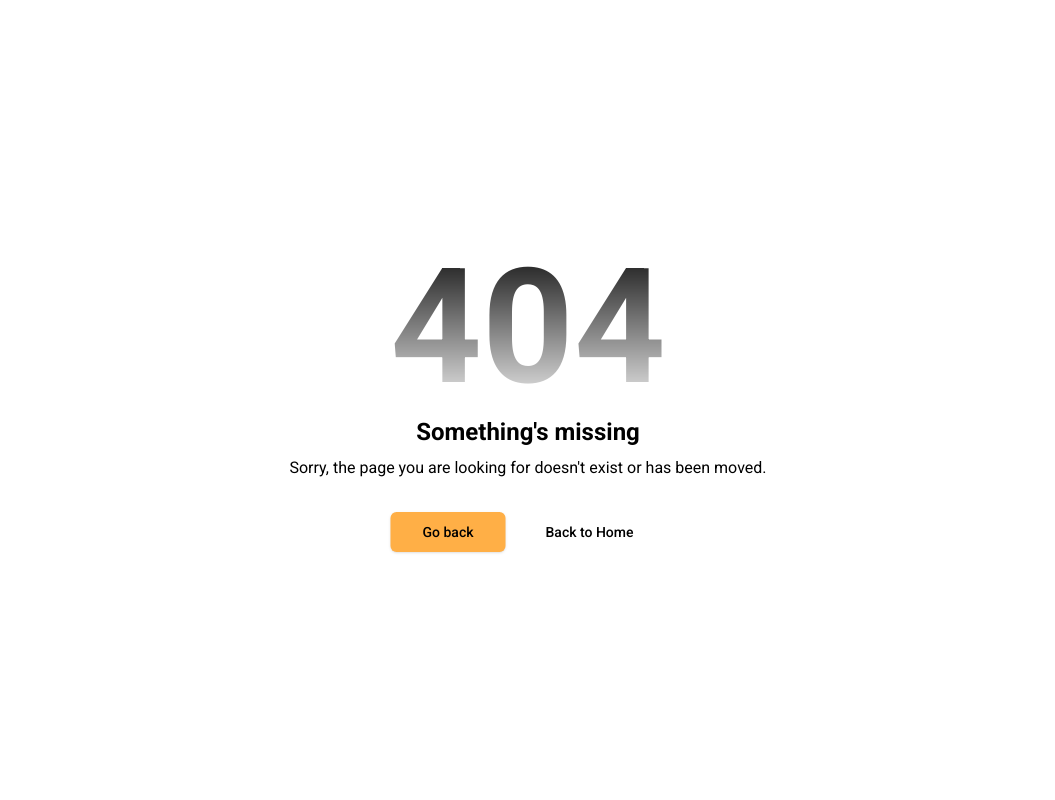
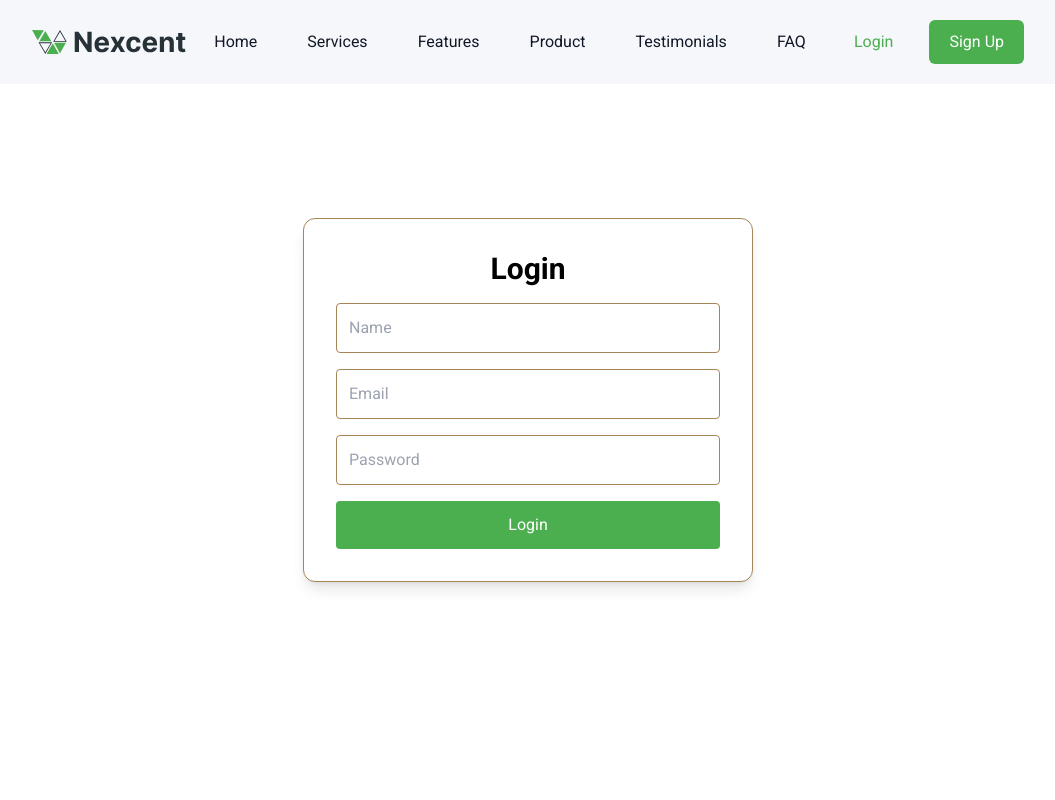
Before and after one commit to teksaglobalindonesia/next-wihope-2026, a Next.js app: page /login in a window 1280 px wide. Before the commit this address had no page. Shown: the top 800 px of the page, without its empty margins (112-1167 px from the left). Built offline with nearby package versions, Linux system fonts and the light colour scheme.

Commit message:
/login and /profile

```diff
--- /dev/null
+++ b/app/login/page.tsx
@@ -0,0 +1,13 @@
+import Footer from "@/components/custom/footer";
+import Header from "@/components/custom/header";
+import Login from "@/components/custom/login";
+
+export default function LoginPage() {
+    return(
+        <>
+        <Header />
+        <Login />
+        <Footer />
+        </>
+    )
+}
--- /dev/null
+++ b/app/profile/page.tsx
@@ -0,0 +1,15 @@
+import Footer from '@/components/custom/footer'
+import Header from '@/components/custom/header'
+import Profile from '@/components/custom/profile'
+
+export default function ProfilePage() {
+  return (
+    <div className="flex min-h-screen flex-col">
+      <Header />
+      <main className="flex-1">
+        <Profile />
+      </main>
+      <Footer />
+    </div>
+  )
+}
--- a/components/custom/header.tsx
+++ b/components/custom/header.tsx
@@ -1,10 +1,21 @@
+'use client';
+
 import Link from 'next/link';
+import { useRouter } from 'next/navigation';
+import { useAuthStore } from '@/stores/use-auth-store';
+
 export default function Header() {
+  const name = useAuthStore((state: any) => state.name);
+  const clearName = useAuthStore((state: any) => state.clearName);
+  const router = useRouter();
+  const handleLogout = () => {
+    clearName();
+    router.push('/');
+  };
+
   return (
-    <header className="fixed top-0 z-50 bg-neutral-silver w-full ">
-
+    <header className="fixed top-0 z-50 w-full bg-neutral-silver ">
       <div className="flex h-[84px] flex-row items-center px-[144px]">
-
         <img alt="logo" src="/logo.svg" width={154} height={24} />
 
         <nav className="flex h-[24px] flex-1 items-center justify-center gap-[50px] text-[16px] font-normal leading-[24px] text-gray-900">
@@ -45,16 +56,32 @@ export default function Header() {
             FAQ
           </Link>
         </nav>
+        {name ? (
+          <div className="flex items-center gap-4">
+            <span className="font-medium text-brand-primary">{name}</span>
 
-        <div className="flex items-center gap-[14px]">
-          <button className="font-inter h-[40px] rounded-[6px] px-5 text-[14px] font-medium leading-[20px] text-brand-primary transition-colors duration-300 hover:border hover:border-gray-300">
-            Login
-          </button>
+            <button
+              onClick={handleLogout}
+              className="rounded-[6px] bg-red-500 px-[16px] py-[8px] text-white"
+            >
+              Logout
+            </button>
+          </div>
+        ) : (
 
-          <button className="font-inter h-[40px] w-[91px] rounded-[6px] bg-brand-primary px-5 text-[14px] font-medium leading-[20px] text-white transition-colors duration-300 hover:border hover:border-white">
-            Sign up
-          </button>
-        </div>
+          <div className="flex items-center gap-4">
+    <Link
+      href="/login"
+      className="text-brand-primary hover:underline  hover:border rounded-[6px] px-[20px] py-[10px] "
+    >
+      Login
+    </Link>
+
+    <button className="rounded-[6px] bg-brand-primary px-[20px] py-[10px] text-white hover:scale-[1.05] transition-all duration-300">
+      Sign Up
+    </button>
+  </div>
+        )}
       </div>
     </header>
   );
--- /dev/null
+++ b/components/custom/login.tsx
@@ -0,0 +1,75 @@
+'use client'
+
+import { useState } from 'react'
+import { useRouter } from 'next/navigation'
+import { useAuthStore } from '@/stores/use-auth-store'
+
+export default function Login() {
+  const [name, setNameInput] = useState('')
+  const [email, setEmail] = useState('')
+  const [password, setPassword] = useState('')
+
+  const router = useRouter()
+
+  const setName = useAuthStore(
+    (state: any) => state.setName
+  )
+
+  const handleSubmit = (
+    e: React.FormEvent
+  ) => {
+    e.preventDefault()
+    setName(name)
+    router.push('/profile')
+  }
+
+  return (
+    <div className="flex min-h-screen items-center justify-center">
+      <form
+        onSubmit={handleSubmit}
+        className="flex w-[450px] flex-col gap-4 rounded-xl border bg-white p-8 shadow-lg"
+      >
+        <h1 className="text-center text-3xl font-semibold">
+          Login
+        </h1>
+
+        <input
+          type="text"
+          placeholder="Name"
+          value={name}
+          onChange={(e) =>
+            setNameInput(e.target.value)
+          }
+          className="rounded border p-3"
+        />
+
+        <input
+          type="email"
+          placeholder="Email"
+          value={email}
+          onChange={(e) =>
+            setEmail(e.target.value)
+          }
+          className="rounded border p-3"
+        />
+
+        <input
+          type="password"
+          placeholder="Password"
+          value={password}
+          onChange={(e) =>
+            setPassword(e.target.value)
+          }
+          className="rounded border p-3"
+        />
+
+        <button
+          type="submit"
+          className="rounded bg-brand-primary p-3 text-white"
+        >
+          Login
+        </button>
+      </form>
+    </div>
+  )
+}
--- /dev/null
+++ b/components/custom/profile.tsx
@@ -0,0 +1,21 @@
+'use client';
+
+import { useAuthStore } from '@/stores/use-auth-store';
+
+export default function Profile() {
+  const name = useAuthStore((state: any) => state.name);
+
+  return (
+    <div className="mt-[84px] flex w-full justify-center py-[24px]">
+      <div className="flex h-[88px] w-full max-w-[1440px] items-center px-[144px]">
+        <div className="flex flex-col gap-[16px]">
+          <h1 className="text-[36px] font-semibold leading-[44px] text-neutral-d-grey">
+            Welcome,
+            <br />
+            <span className="text-brand-primary">{name}</span>
+          </h1>
+        </div>
+      </div>
+    </div>
+  );
+}
--- a/package.json
+++ b/package.json
@@ -92,7 +92,7 @@
     "typescript": "5.2.2",
     "uuid": "^9.0.1",
     "zod": "^3.22.4",
-    "zustand": "^4.4.6"
+    "zustand": "^4.5.7"
   },
   "devDependencies": {
     "@faker-js/faker": "^9.0.3",
--- /dev/null
+++ b/stores/use-auth-store.ts
@@ -0,0 +1,6 @@
+import { create } from 'zustand'
+export const useAuthStore = create((set) => ({
+  name: '',
+  setName: (name: string) => set({ name }),
+  clearName: () => set({ name: '' }),
+}))
```
Also changed, not shown: 1 other file (tests, documents, lock files or other folders).
